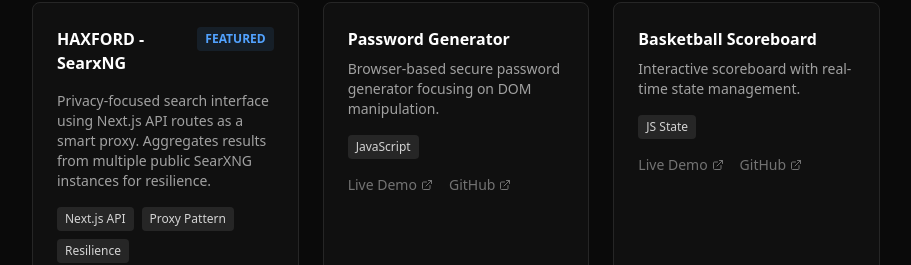
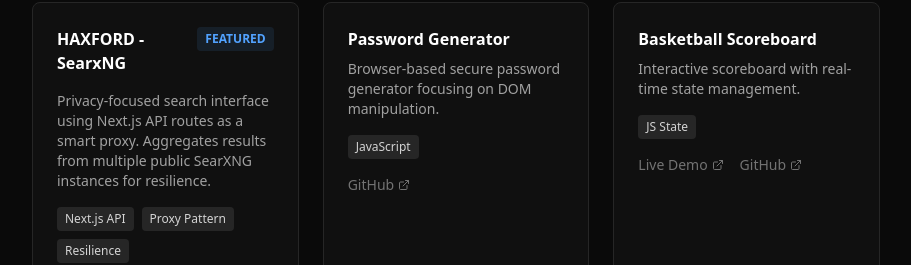
Before and after one commit to Haxford/Portfolio-minimal, a Next.js app: page / in a window 1280 px wide. Shown: the part 859-1124 px from the top of the page, without its empty margins (184-1095 px from the left). Built offline with nearby package versions, Linux system fonts and the light colour scheme.

Commit message:
Remove Password Generator live demo link (Vercel password protected)

```diff
--- a/app/page.tsx
+++ b/app/page.tsx
@@ -90,9 +90,6 @@
               <span className="text-xs px-2 py-1 bg-neutral-800 rounded text-neutral-300">JavaScript</span>
             </div>
             <div className="flex gap-4">
-              <a href="https://password-generator-git-main-harryaxford.vercel.app" className="text-sm flex items-center gap-1 text-neutral-500 hover:text-white transition-colors">
-                Live Demo <ExternalLink size={12} />
-              </a>
               <a href="https://github.com/Haxford/Password-generator" className="text-sm flex items-center gap-1 text-neutral-500 hover:text-white transition-colors">
                 GitHub <ExternalLink size={12} />
               </a>
```
